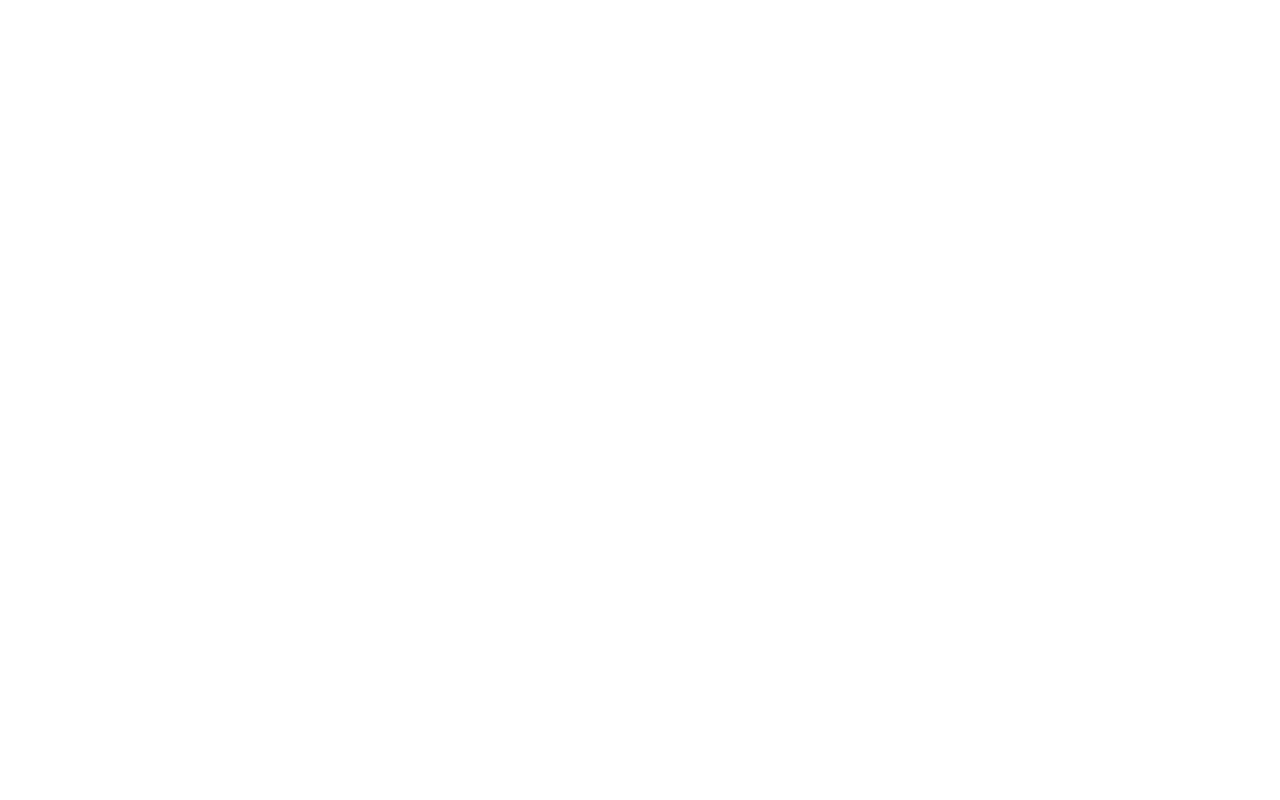
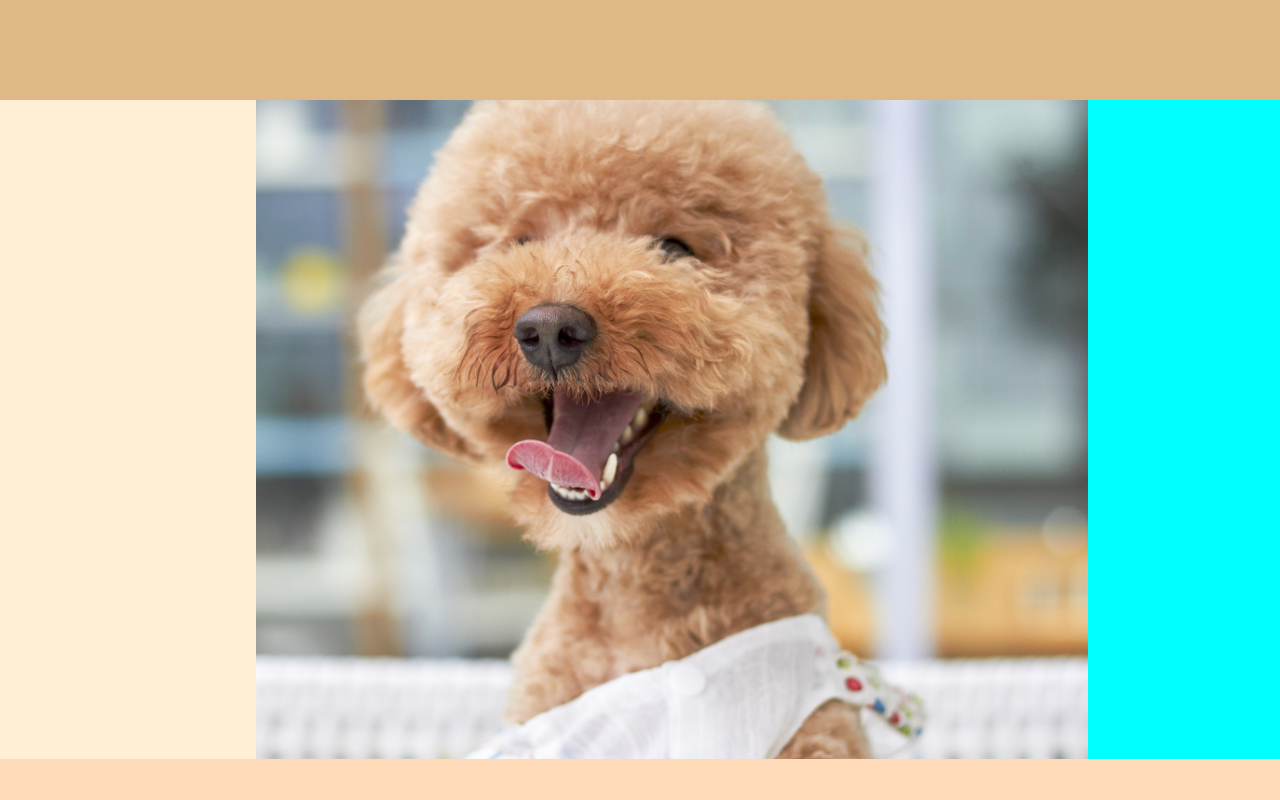
Before and after one commit to eva-montgomery/media-queries-demo, a plain HTML site: page index.html in a window 1280 px wide. Drawn offline with nearby package versions, Linux system fonts and the light colour scheme.

Commit message:
adds media queries

```diff
--- a/index.html
+++ b/index.html
@@ -5,8 +5,34 @@
     <meta name="viewport" content="width=device-width, initial-scale=1.0">
     <meta http-equiv="X-UA-Compatible" content="ie=edge">
     <title>Responsive Web Demo!</title>
+    <link rel="stylesheet" href="https://cdnjs.cloudflare.com/ajax/libs/normalize/8.0.1/normalize.min.css">
+    <link rel="stylesheet" href="stylessheets/styles.css">
 </head>
 <body>
+    <header></header>
+    <div class="wrapper">
+        <nav></nav>
+        <!--<section>
+            <p>Lorem ipsum dolor sit amet, consectetur adipisicing elit. Soluta inventore sint quod pariatur quibusdam mollitia! Dolorum exercitationem officiis perspiciatis magni corporis, a veniam explicabo quos nihil, tempore nemo neque voluptates.</p>
+            <p>Lorem ipsum dolor sit amet, consectetur adipisicing elit. Soluta inventore sint quod pariatur quibusdam mollitia! Dolorum exercitationem officiis perspiciatis magni corporis, a veniam explicabo quos nihil, tempore nemo neque voluptates.</p>
+            <p>Lorem ipsum dolor sit amet, consectetur adipisicing elit. Soluta inventore sint quod pariatur quibusdam mollitia! Dolorum exercitationem officiis perspiciatis magni corporis, a veniam explicabo quos nihil, tempore nemo neque voluptates.</p>
+            <p>Lorem ipsum dolor sit amet, consectetur adipisicing elit. Soluta inventore sint quod pariatur quibusdam mollitia! Dolorum exercitationem officiis perspiciatis magni corporis, a veniam explicabo quos nihil, tempore nemo neque voluptates.</p>
+            <p>Lorem ipsum dolor sit amet, consectetur adipisicing elit. Soluta inventore sint quod pariatur quibusdam mollitia! Dolorum exercitationem officiis perspiciatis magni corporis, a veniam explicabo quos nihil, tempore nemo neque voluptates.</p>
+            <p>Lorem ipsum dolor sit amet, consectetur adipisicing elit. Soluta inventore sint quod pariatur quibusdam mollitia! Dolorum exercitationem officiis perspiciatis magni corporis, a veniam explicabo quos nihil, tempore nemo neque voluptates.</p>
+            <p>Lorem ipsum dolor sit amet, consectetur adipisicing elit. Soluta inventore sint quod pariatur quibusdam mollitia! Dolorum exercitationem officiis perspiciatis magni corporis, a veniam explicabo quos nihil, tempore nemo neque voluptates.</p>
+            <p>Lorem ipsum dolor sit amet, consectetur adipisicing elit. Soluta inventore sint quod pariatur quibusdam mollitia! Dolorum exercitationem officiis perspiciatis magni corporis, a veniam explicabo quos nihil, tempore nemo neque voluptates.</p>
+            <p>Lorem ipsum dolor sit amet, consectetur adipisicing elit. Soluta inventore sint quod pariatur quibusdam mollitia! Dolorum exercitationem officiis perspiciatis magni corporis, a veniam explicabo quos nihil, tempore nemo neque voluptates.</p>
+            <p>Lorem ipsum dolor sit amet, consectetur adipisicing elit. Soluta inventore sint quod pariatur quibusdam mollitia! Dolorum exercitationem officiis perspiciatis magni corporis, a veniam explicabo quos nihil, tempore nemo neque voluptates.</p>
+            <p>Lorem ipsum dolor sit amet, consectetur adipisicing elit. Soluta inventore sint quod pariatur quibusdam mollitia! Dolorum exercitationem officiis perspiciatis magni corporis, a veniam explicabo quos nihil, tempore nemo neque voluptates.</p>
+            <p>Lorem ipsum dolor sit amet, consectetur adipisicing elit. Soluta inventore sint quod pariatur quibusdam mollitia! Dolorum exercitationem officiis perspiciatis magni corporis, a veniam explicabo quos nihil, tempore nemo neque voluptates.</p>
 
+
+        </section> -->
+        <section>
+
+        </section>
+        <aside></aside>
+    </div>
+    <footer></footer>
 </body>
 </html>
--- a/stylessheets/styles.css
+++ b/stylessheets/styles.css
@@ -0,0 +1,123 @@
+* {
+    box-sizing: border-box;
+    /* margin: 0; */
+    /* padding: 0; */
+    /* normalize does this automatically */
+}
+
+body, html {
+    height: 100%;
+    width: 100%;
+}
+
+body {
+    display: flex;
+    flex-direction: column;
+    color: white;
+}
+
+body > * {
+    width: 100%;
+}
+
+header {
+    flex: 0 0 auto;
+    height: 100px;
+    background-color:  red;
+}
+
+
+.wrapper {
+    height: 100%;
+   /* flex: 1 1 auto;*/
+   /* flex: 1 0 auto;*/
+    /*flex-grow: 1;*/
+    display: flex;
+    flex-direction: column;
+    /*flex-shrink: 1;*/
+    /*flex-basis: auto;*/
+
+}
+
+nav {
+    /* grow shrink basis*/
+    flex: 0 0 auto;
+    height: 80px;
+    background-color: orange;
+}
+
+section {
+    flex: 1 1 auto;
+    /*height: 80%;*/
+    /*max-height: 300px;*/
+    background-color: purple;
+    overflow-y: auto;
+    background-image: url(../images/adorable-animal-breed-canine-264206.jpg);
+    background-size: cover;
+    background-position: center;
+}
+
+aside {
+    flex: 0 0 auto;
+    height: 20%;
+    background-color: blue;
+}
+
+footer {
+    height: 50px;
+    background-color: green;
+}
+
+
+/* Media Queries go at the bottom because of the cascade!
+
+We want to add styles that are further down the .css file */
+
+@media screen and (min-width: 600px) {
+
+    .wrapper {
+        /*display: flex;*/
+        flex-direction: row
+    }
+    .wrapper > * {
+        /*width: 100%;*/
+        height: 100%;
+    }
+    header {
+        background-color: greenyellow;
+    }
+    nav {
+        background-color: cornflowerblue;
+        width: 20%;
+    }
+    section {
+        background-color: black;
+        width: 65%;
+    }
+    aside {
+        background-color: brown;
+        width: 15%;
+    }
+    footer {
+        background-color: hotpink;
+    }
+}
+
+
+@media screen and (min-width: 800px) {
+    header {
+        background-color: burlywood;
+    }
+    nav {
+        background-color: papayawhip;
+    }
+    section {
+        background-color: olive;
+    }
+    aside {
+        background-color: aqua;
+    }
+    footer {
+        background-color: peachpuff;
+    }
+}
```
